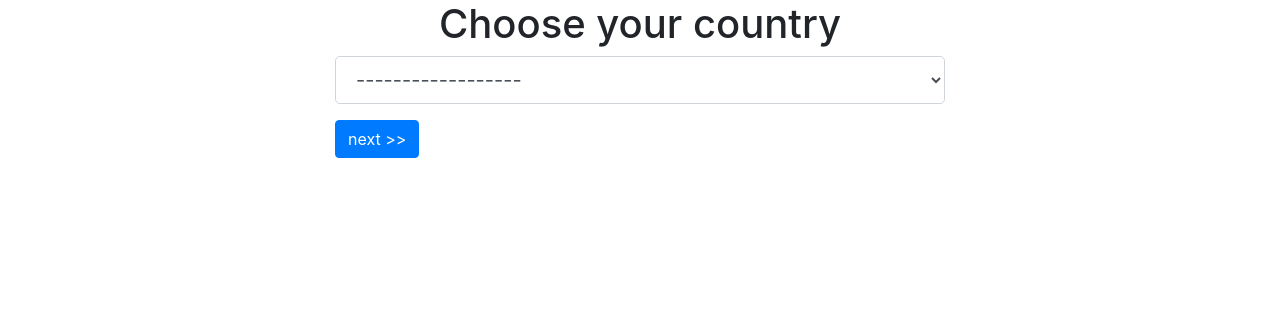
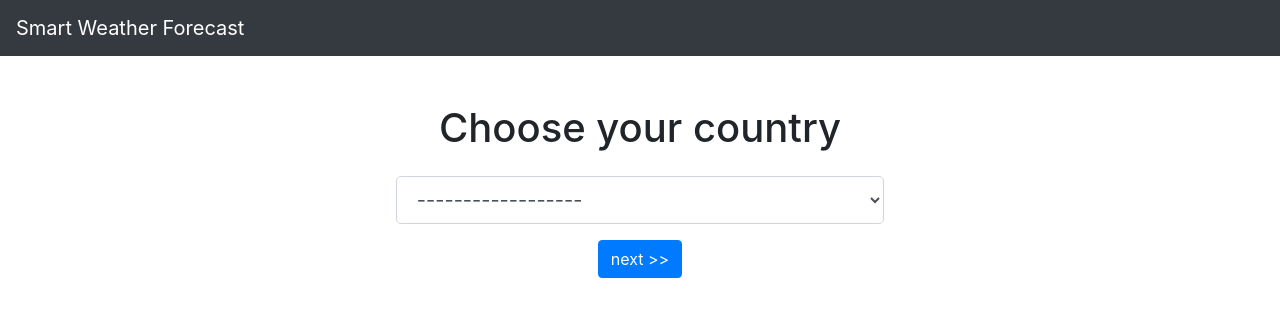
Before and after one commit to olgoncharov/smart_weather_forecast, a Flask app: page / in a window 1280 px wide. Shown: the top 317 px of the page. Run offline with Flask 2, Linux system fonts and the light colour scheme; data comes from the database, SQL or seed files in the repository; some libraries are stand-ins or nearby versions.

Commit message:
refactored templates

```diff
--- a/templates/base.html
+++ b/templates/base.html
@@ -6,8 +6,12 @@
   <link rel="stylesheet" href="https://stackpath.bootstrapcdn.com/bootstrap/4.4.1/css/bootstrap.min.css">
 </head>
 <body>
-  <div class="container col-6">
-    <h1 class="text-center">
+  <nav class="navbar navbar-dark bg-dark">
+    <a class="navbar-brand" href="{{ url_for('index') }}">Smart Weather Forecast</a>
+  </nav>
+
+  <div class="container col-10 pt-5">
+    <h1 class="text-center pb-3">
       {% block content_title %}
 
       {% endblock %}
--- a/templates/input.html
+++ b/templates/input.html
@@ -5,6 +5,7 @@
 {% endblock %}
 
 {% block content %}
+<div class="container col-6">
 <form method="post">
   <div class="form-group">
     <select class="form-control form-control-lg" name="{{ field_name }}">
@@ -14,11 +15,12 @@
       {% endfor %}
     </select>
   </div>
-  <div class="btn-toolbar justify-content-between">
+  <div class="btn-toolbar justify-content-center">
     {% if backlink %}
-    <a href="{{ backlink }}" class="btn btn-primary" role="button"><< back</a>
+    <a href="{{ backlink }}" class="btn btn-primary mx-4" role="button"><< back</a>
     {% endif %}
-    <button type="submit" class="btn btn-primary">next >></button>
+    <button type="submit" class="btn btn-primary mx-4">next >></button>
   </div>
 </form>
+</div>
 {% endblock %}
```
